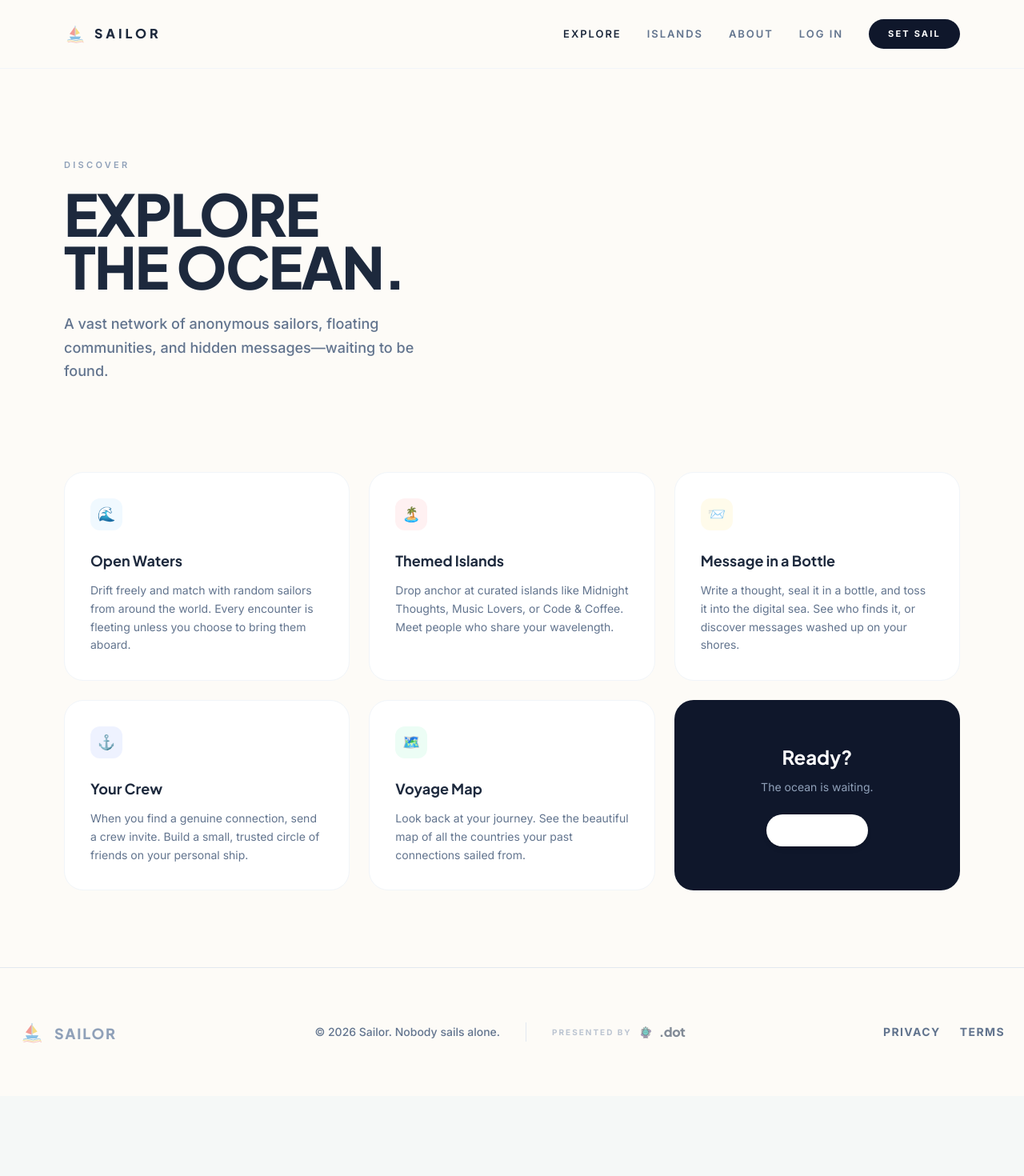
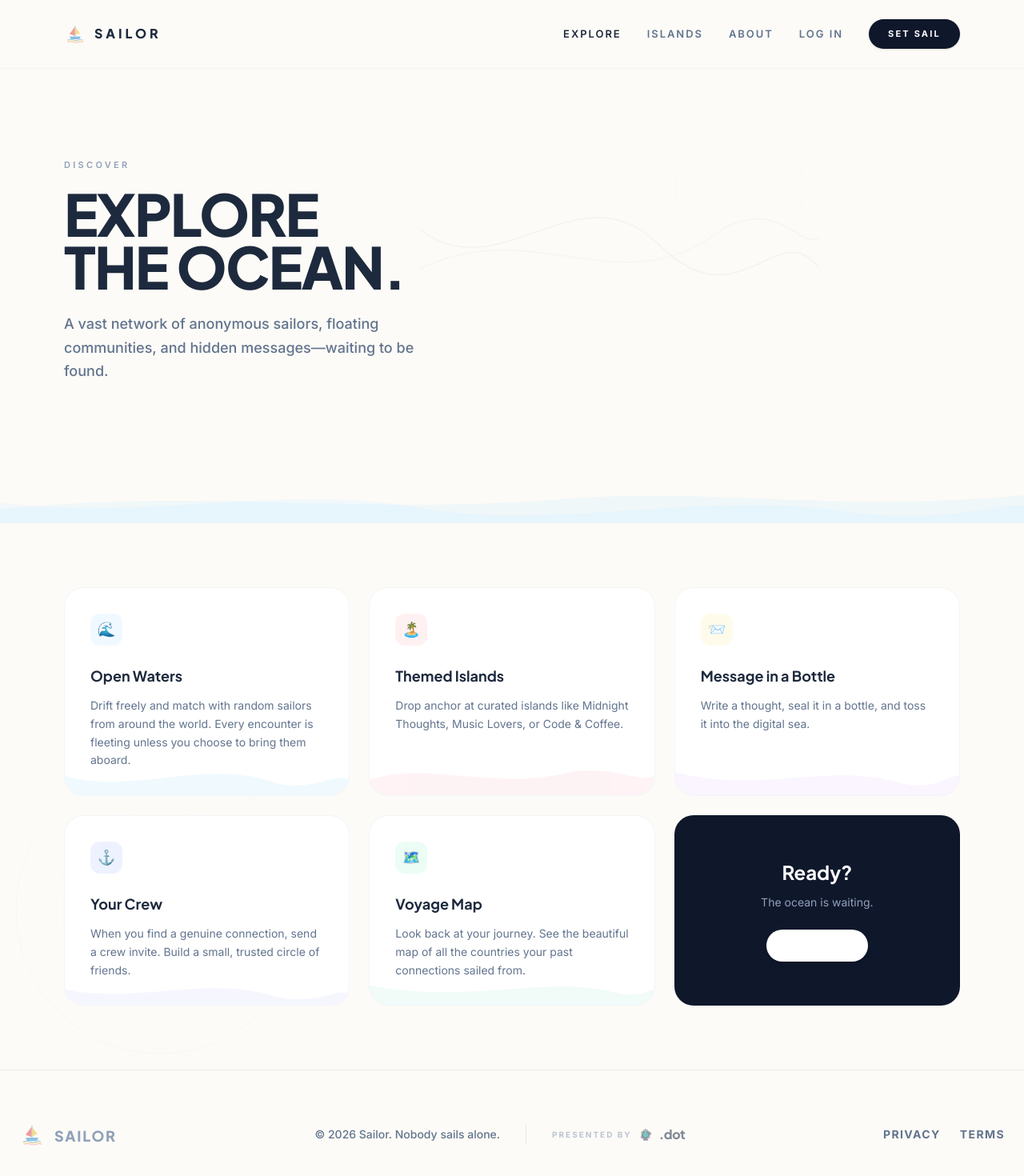
Before and after one commit to cser-utkarsh-raj/Sailor, a Next.js app: page /explore in a window 1280 px wide. Shown: the top 1470 px of the page at 80% size. Before the commit the page ends 1370 px from the top, so only its background shows below. Built offline with nearby package versions, Linux system fonts and the light colour scheme.

Commit message:
Update authentication routing and top nav PWA install button

```diff
--- a/src/app/about/page.tsx
+++ b/src/app/about/page.tsx
@@ -3,9 +3,22 @@
 import Link from "next/link";
 import SailorLogo from "@/components/illustrations/SailorLogo";
 import DotLogo from "@/components/illustrations/DotLogo";
+import Button from "@/components/ui/Button";
 import { useState, useEffect } from "react";
+import { useSailor } from "@/lib/store/sailor-context";
 
 export default function AboutPage() {
+  const { isOnboarded } = useSailor();
+  const [deferredPrompt, setDeferredPrompt] = useState<any>(null);
+
+  useEffect(() => {
+    const handler = (e: Event) => {
+      e.preventDefault();
+      setDeferredPrompt(e);
+    };
+    window.addEventListener('beforeinstallprompt', handler);
+    return () => window.removeEventListener('beforeinstallprompt', handler);
+  }, []);
   return (
     <div className="relative min-h-screen bg-[#FDFBF7] overflow-x-hidden font-sans">
 
@@ -22,16 +35,39 @@ export default function AboutPage() {
             <Link href="/about" className="text-slate-800">About</Link>
             <Link href="/login" className="hover:text-slate-800 transition-colors">Log In</Link>
           </div>
-          <Link href="/onboarding">
-            <button className="bg-slate-900 text-white text-[11px] font-bold uppercase tracking-[0.2em] px-6 py-2.5 rounded-full hover:bg-slate-700 transition-colors">
-              Set Sail
-            </button>
-          </Link>
+          <div className="flex items-center gap-3">
+            {deferredPrompt ? (
+              <button
+                onClick={() => {
+                  deferredPrompt.prompt();
+                  deferredPrompt.userChoice.then((choiceResult: any) => {
+                    if (choiceResult.outcome === 'accepted') setDeferredPrompt(null);
+                  });
+                }}
+                className="bg-slate-900 text-white text-[11px] font-bold uppercase tracking-[0.2em] px-6 py-2.5 rounded-full hover:bg-slate-700 transition-colors flex items-center gap-2 shadow-sm hover:shadow-md hover:-translate-y-0.5"
+              >
+                <svg width="13" height="13" viewBox="0 0 24 24" fill="none" stroke="currentColor" strokeWidth="2.5" strokeLinecap="round" strokeLinejoin="round"><path d="M21 15v4a2 2 0 0 1-2 2H5a2 2 0 0 1-2-2v-4"/><polyline points="7 10 12 15 17 10"/><line x1="12" y1="15" x2="12" y2="3"/></svg>
+                Download App
+              </button>
+            ) : (
+              <Link href={isOnboarded ? "/sea" : "/onboarding"}>
+                <button className="bg-slate-900 text-white text-[11px] font-bold uppercase tracking-[0.2em] px-6 py-2.5 rounded-full hover:bg-slate-700 transition-colors shadow-sm hover:shadow-md hover:-translate-y-0.5">
+                  Set Sail
+                </button>
+              </Link>
+            )}
+          </div>
         </div>
       </nav>
 
       {/* Hero */}
-      <header className="px-6 py-20 md:py-28 md:px-12 lg:px-20 max-w-5xl">
+      <header className="relative px-6 py-20 md:py-28 md:px-12 lg:px-20 max-w-5xl overflow-hidden">
+        <div className="absolute top-0 right-0 w-[500px] h-[400px] opacity-[0.04] pointer-events-none">
+          <svg viewBox="0 0 500 400" fill="none" className="w-full h-full">
+            <path d="M0,200 C100,280 200,120 300,220 C400,320 450,180 500,250" stroke="#0284c7" strokeWidth="2" fill="none"/>
+            <circle cx="350" cy="180" r="100" stroke="#0284c7" strokeWidth="0.5"/>
+          </svg>
+        </div>
         <p className="text-[11px] font-semibold uppercase tracking-[0.3em] text-slate-400 mb-5">The Vision</p>
         <h1 className="font-heading text-[3rem] md:text-[4.5rem] font-extrabold text-slate-800 tracking-tight leading-[0.92] uppercase mb-6">
           Nobody Sails<br />Alone.
@@ -41,9 +77,24 @@ export default function AboutPage() {
         </p>
       </header>
 
+      {/* Wave transition */}
+      <div className="relative w-full h-16">
+        <svg viewBox="0 0 1440 60" className="absolute bottom-0 w-full" preserveAspectRatio="none">
+          <path d="M0,30 C200,60 400,0 600,40 C800,70 1000,10 1200,45 C1350,60 1400,30 1440,35 L1440,60 L0,60 Z" fill="#e0f2fe" opacity="0.4"/>
+          <path d="M0,40 C300,10 500,50 800,25 C1000,10 1200,45 1440,20 L1440,60 L0,60 Z" fill="#bae6fd" opacity="0.2"/>
+        </svg>
+      </div>
+
       {/* The Journey */}
-      <section className="px-6 md:px-12 lg:px-20 pb-24">
-        <div className="max-w-5xl">
+      <section className="relative px-6 md:px-12 lg:px-20 py-20 overflow-hidden">
+        <div className="absolute bottom-0 right-0 w-[400px] h-[400px] opacity-[0.03] pointer-events-none">
+          <svg viewBox="0 0 400 400" fill="none" className="w-full h-full">
+            <circle cx="200" cy="200" r="180" stroke="#0284c7" strokeWidth="1"/>
+            <circle cx="200" cy="200" r="130" stroke="#0284c7" strokeWidth="0.5"/>
+          </svg>
+        </div>
+
+        <div className="max-w-5xl relative z-10">
           <p className="text-[11px] font-semibold uppercase tracking-[0.3em] text-slate-400 mb-6">How it works</p>
 
           <div className="grid grid-cols-1 md:grid-cols-5 gap-8">
@@ -76,6 +127,28 @@ export default function AboutPage() {
         </div>
       </section>
 
+      {/* Ocean band CTA */}
+      <section className="relative w-full py-20 lg:py-28 overflow-hidden">
+        <div className="absolute inset-0 bg-gradient-to-br from-[#e0f2fe] via-[#bae6fd] to-[#7dd3fc] z-0" />
+        <svg className="absolute top-0 left-0 w-full h-10" viewBox="0 0 1440 40" preserveAspectRatio="none">
+          <path d="M0,40 C300,10 600,35 900,15 C1100,5 1300,30 1440,10 L1440,0 L0,0 Z" fill="#FDFBF7"/>
+        </svg>
+        <svg className="absolute bottom-0 left-0 w-full h-10" viewBox="0 0 1440 40" preserveAspectRatio="none">
+          <path d="M0,0 C200,30 500,5 800,25 C1000,35 1300,10 1440,20 L1440,40 L0,40 Z" fill="#FDFBF7"/>
+        </svg>
+
+        <div className="relative z-10 max-w-3xl mx-auto px-6 text-center">
+          <h2 className="font-heading text-3xl md:text-4xl font-extrabold text-slate-800 tracking-tight uppercase leading-tight mb-6">
+            The ocean is waiting.
+          </h2>
+          <Link href={isOnboarded ? "/sea" : "/onboarding"}>
+            <Button className="rounded-full bg-slate-900 text-white hover:bg-slate-800 font-bold px-10 py-3.5 text-xs uppercase tracking-[0.2em] border-none shadow-lg hover:-translate-y-0.5 transition-all">
+              Start Sailing
+            </Button>
+          </Link>
+        </div>
+      </section>
+
       {/* Footer */}
       <footer className="bg-[#FDFBF7] text-slate-500 py-16 px-6 border-t border-slate-200">
         <div className="max-w-7xl mx-auto flex flex-col md:flex-row justify-between items-center gap-8">
--- a/src/app/explore/page.tsx
+++ b/src/app/explore/page.tsx
@@ -5,8 +5,10 @@ import SailorLogo from "@/components/illustrations/SailorLogo";
 import DotLogo from "@/components/illustrations/DotLogo";
 import Button from "@/components/ui/Button";
 import { useState, useEffect } from "react";
+import { useSailor } from "@/lib/store/sailor-context";
 
 export default function ExplorePage() {
+  const { isOnboarded } = useSailor();
   const [deferredPrompt, setDeferredPrompt] = useState<any>(null);
 
   useEffect(() => {
@@ -34,16 +36,42 @@ export default function ExplorePage() {
             <Link href="/about" className="hover:text-slate-800 transition-colors">About</Link>
             <Link href="/login" className="hover:text-slate-800 transition-colors">Log In</Link>
           </div>
-          <Link href="/onboarding">
-            <button className="bg-slate-900 text-white text-[11px] font-bold uppercase tracking-[0.2em] px-6 py-2.5 rounded-full hover:bg-slate-700 transition-colors">
-              Set Sail
-            </button>
-          </Link>
+          <div className="flex items-center gap-3">
+            {deferredPrompt ? (
+              <button
+                onClick={() => {
+                  deferredPrompt.prompt();
+                  deferredPrompt.userChoice.then((choiceResult: any) => {
+                    if (choiceResult.outcome === 'accepted') setDeferredPrompt(null);
+                  });
+                }}
+                className="bg-slate-900 text-white text-[11px] font-bold uppercase tracking-[0.2em] px-6 py-2.5 rounded-full hover:bg-slate-700 transition-colors flex items-center gap-2 shadow-sm hover:shadow-md hover:-translate-y-0.5"
+              >
+                <svg width="13" height="13" viewBox="0 0 24 24" fill="none" stroke="currentColor" strokeWidth="2.5" strokeLinecap="round" strokeLinejoin="round"><path d="M21 15v4a2 2 0 0 1-2 2H5a2 2 0 0 1-2-2v-4"/><polyline points="7 10 12 15 17 10"/><line x1="12" y1="15" x2="12" y2="3"/></svg>
+                Download App
+              </button>
+            ) : (
+              <Link href={isOnboarded ? "/sea" : "/onboarding"}>
+                <button className="bg-slate-900 text-white text-[11px] font-bold uppercase tracking-[0.2em] px-6 py-2.5 rounded-full hover:bg-slate-700 transition-colors shadow-sm hover:shadow-md hover:-translate-y-0.5">
+                  Set Sail
+                </button>
+              </Link>
+            )}
+          </div>
         </div>
       </nav>
 
-      {/* Hero */}
-      <header className="px-6 py-20 md:py-28 md:px-12 lg:px-20 max-w-5xl">
+      {/* Hero header with subtle ocean accent */}
+      <header className="relative px-6 py-20 md:py-28 md:px-12 lg:px-20 max-w-5xl overflow-hidden">
+        {/* Background wave decoration */}
+        <div className="absolute top-0 right-0 w-[500px] h-[400px] opacity-[0.04] pointer-events-none">
+          <svg viewBox="0 0 500 400" fill="none" className="w-full h-full">
+            <path d="M0,200 C100,280 200,120 300,220 C400,320 450,180 500,250" stroke="#0284c7" strokeWidth="2" fill="none"/>
+            <path d="M0,250 C150,180 250,300 380,200 C450,160 480,230 500,210" stroke="#0284c7" strokeWidth="1.5" fill="none"/>
+            <circle cx="400" cy="150" r="80" stroke="#0284c7" strokeWidth="0.5"/>
+          </svg>
+        </div>
+
         <p className="text-[11px] font-semibold uppercase tracking-[0.3em] text-slate-400 mb-5">Discover</p>
         <h1 className="font-heading text-[3rem] md:text-[4.5rem] font-extrabold text-slate-800 tracking-tight leading-[0.92] uppercase mb-6">
           Explore<br />The Ocean.
@@ -53,36 +81,77 @@ export default function ExplorePage() {
         </p>
       </header>
 
+      {/* Wave transition */}
+      <div className="relative w-full h-16">
+        <svg viewBox="0 0 1440 60" className="absolute bottom-0 w-full" preserveAspectRatio="none">
+          <path d="M0,30 C200,60 400,0 600,40 C800,70 1000,10 1200,45 C1350,60 1400,30 1440,35 L1440,60 L0,60 Z" fill="#e0f2fe" opacity="0.4"/>
+          <path d="M0,40 C300,10 500,50 800,25 C1000,10 1200,45 1440,20 L1440,60 L0,60 Z" fill="#bae6fd" opacity="0.2"/>
+        </svg>
+      </div>
+
       {/* Features */}
-      <section className="px-6 md:px-12 lg:px-20 pb-24">
-        <div className="grid grid-cols-1 md:grid-cols-2 lg:grid-cols-3 gap-6 max-w-6xl">
+      <section className="relative px-6 md:px-12 lg:px-20 py-20 overflow-hidden">
+        {/* Subtle background ocean circles */}
+        <div className="absolute bottom-0 left-0 w-[400px] h-[400px] opacity-[0.03] pointer-events-none">
+          <svg viewBox="0 0 400 400" fill="none" className="w-full h-full">
+            <circle cx="200" cy="200" r="180" stroke="#0284c7" strokeWidth="1"/>
+            <circle cx="200" cy="200" r="130" stroke="#0284c7" strokeWidth="0.5"/>
+          </svg>
+        </div>
 
-          <div className="p-8 bg-white rounded-3xl border border-slate-100 hover:shadow-[0_16px_40px_rgba(2,132,199,0.06)] transition-all duration-500 hover:-translate-y-1">
-            <div className="w-10 h-10 rounded-xl bg-sky-50 flex items-center justify-center text-lg mb-6">🌊</div>
+        <div className="grid grid-cols-1 md:grid-cols-2 lg:grid-cols-3 gap-6 max-w-6xl relative z-10">
+
+          <div className="group relative p-8 bg-white rounded-3xl border border-slate-100 hover:shadow-[0_16px_40px_rgba(2,132,199,0.08)] transition-all duration-500 hover:-translate-y-1 overflow-hidden">
+            <div className="absolute bottom-0 left-0 w-full h-12 opacity-[0.06] pointer-events-none">
+              <svg viewBox="0 0 400 50" className="w-full h-full" preserveAspectRatio="none">
+                <path d="M0,25 C100,50 200,0 300,35 C350,45 380,20 400,30 L400,50 L0,50 Z" fill="#0ea5e9"/>
+              </svg>
+            </div>
+            <div className="w-10 h-10 rounded-xl bg-sky-50 flex items-center justify-center text-lg mb-6 group-hover:scale-110 transition-transform">🌊</div>
             <h3 className="font-heading font-bold text-lg text-slate-800 mb-3">Open Waters</h3>
             <p className="text-slate-500 text-sm leading-relaxed">Drift freely and match with random sailors from around the world. Every encounter is fleeting unless you choose to bring them aboard.</p>
           </div>
 
-          <div className="p-8 bg-white rounded-3xl border border-slate-100 hover:shadow-[0_16px_40px_rgba(244,63,94,0.06)] transition-all duration-500 hover:-translate-y-1">
-            <div className="w-10 h-10 rounded-xl bg-rose-50 flex items-center justify-center text-lg mb-6">🏝️</div>
+          <div className="group relative p-8 bg-white rounded-3xl border border-slate-100 hover:shadow-[0_16px_40px_rgba(244,63,94,0.08)] transition-all duration-500 hover:-translate-y-1 overflow-hidden">
+            <div className="absolute bottom-0 left-0 w-full h-12 opacity-[0.06] pointer-events-none">
+              <svg viewBox="0 0 400 50" className="w-full h-full" preserveAspectRatio="none">
+                <path d="M0,30 C80,5 180,45 280,20 C340,10 380,35 400,25 L400,50 L0,50 Z" fill="#f43f5e"/>
+              </svg>
+            </div>
+            <div className="w-10 h-10 rounded-xl bg-rose-50 flex items-center justify-center text-lg mb-6 group-hover:scale-110 transition-transform">🏝️</div>
             <h3 className="font-heading font-bold text-lg text-slate-800 mb-3">Themed Islands</h3>
-            <p className="text-slate-500 text-sm leading-relaxed">Drop anchor at curated islands like Midnight Thoughts, Music Lovers, or Code &amp; Coffee. Meet people who share your wavelength.</p>
+            <p className="text-slate-500 text-sm leading-relaxed">Drop anchor at curated islands like Midnight Thoughts, Music Lovers, or Code &amp; Coffee.</p>
           </div>
 
-          <div className="p-8 bg-white rounded-3xl border border-slate-100 hover:shadow-[0_16px_40px_rgba(168,85,247,0.06)] transition-all duration-500 hover:-translate-y-1">
-            <div className="w-10 h-10 rounded-xl bg-amber-50 flex items-center justify-center text-lg mb-6">📨</div>
+          <div className="group relative p-8 bg-white rounded-3xl border border-slate-100 hover:shadow-[0_16px_40px_rgba(168,85,247,0.08)] transition-all duration-500 hover:-translate-y-1 overflow-hidden">
+            <div className="absolute bottom-0 left-0 w-full h-12 opacity-[0.06] pointer-events-none">
+              <svg viewBox="0 0 400 50" className="w-full h-full" preserveAspectRatio="none">
+                <path d="M0,20 C120,50 220,5 320,35 C370,45 390,20 400,25 L400,50 L0,50 Z" fill="#a855f7"/>
+              </svg>
+            </div>
+            <div className="w-10 h-10 rounded-xl bg-amber-50 flex items-center justify-center text-lg mb-6 group-hover:scale-110 transition-transform">📨</div>
             <h3 className="font-heading font-bold text-lg text-slate-800 mb-3">Message in a Bottle</h3>
-            <p className="text-slate-500 text-sm leading-relaxed">Write a thought, seal it in a bottle, and toss it into the digital sea. See who finds it, or discover messages washed up on your shores.</p>
+            <p className="text-slate-500 text-sm leading-relaxed">Write a thought, seal it in a bottle, and toss it into the digital sea.</p>
           </div>
 
-          <div className="p-8 bg-white rounded-3xl border border-slate-100 hover:shadow-[0_16px_40px_rgba(99,102,241,0.06)] transition-all duration-500 hover:-translate-y-1">
-            <div className="w-10 h-10 rounded-xl bg-indigo-50 flex items-center justify-center text-lg mb-6">⚓</div>
+          <div className="group relative p-8 bg-white rounded-3xl border border-slate-100 hover:shadow-[0_16px_40px_rgba(99,102,241,0.08)] transition-all duration-500 hover:-translate-y-1 overflow-hidden">
+            <div className="absolute bottom-0 left-0 w-full h-12 opacity-[0.06] pointer-events-none">
+              <svg viewBox="0 0 400 50" className="w-full h-full" preserveAspectRatio="none">
+                <path d="M0,30 C100,50 200,10 300,40 C350,50 380,30 400,35 L400,50 L0,50 Z" fill="#6366f1"/>
+              </svg>
+            </div>
+            <div className="w-10 h-10 rounded-xl bg-indigo-50 flex items-center justify-center text-lg mb-6 group-hover:scale-110 transition-transform">⚓</div>
             <h3 className="font-heading font-bold text-lg text-slate-800 mb-3">Your Crew</h3>
-            <p className="text-slate-500 text-sm leading-relaxed">When you find a genuine connection, send a crew invite. Build a small, trusted circle of friends on your personal ship.</p>
+            <p className="text-slate-500 text-sm leading-relaxed">When you find a genuine connection, send a crew invite. Build a small, trusted circle of friends.</p>
           </div>
 
-          <div className="p-8 bg-white rounded-3xl border border-slate-100 hover:shadow-[0_16px_40px_rgba(16,185,129,0.06)] transition-all duration-500 hover:-translate-y-1">
-            <div className="w-10 h-10 rounded-xl bg-emerald-50 flex items-center justify-center text-lg mb-6">🗺️</div>
+          <div className="group relative p-8 bg-white rounded-3xl border border-slate-100 hover:shadow-[0_16px_40px_rgba(16,185,129,0.08)] transition-all duration-500 hover:-translate-y-1 overflow-hidden">
+            <div className="absolute bottom-0 left-0 w-full h-12 opacity-[0.06] pointer-events-none">
+              <svg viewBox="0 0 400 50" className="w-full h-full" preserveAspectRatio="none">
+                <path d="M0,25 C150,50 250,10 350,35 C380,42 400,28 400,30 L400,50 L0,50 Z" fill="#10b981"/>
+              </svg>
+            </div>
+            <div className="w-10 h-10 rounded-xl bg-emerald-50 flex items-center justify-center text-lg mb-6 group-hover:scale-110 transition-transform">🗺️</div>
             <h3 className="font-heading font-bold text-lg text-slate-800 mb-3">Voyage Map</h3>
             <p className="text-slate-500 text-sm leading-relaxed">Look back at your journey. See the beautiful map of all the countries your past connections sailed from.</p>
           </div>
@@ -90,7 +159,7 @@ export default function ExplorePage() {
           <div className="p-8 bg-slate-900 rounded-3xl text-white flex flex-col justify-center items-center text-center hover:-translate-y-1 transition-all duration-500">
             <h3 className="font-heading font-bold text-2xl mb-3">Ready?</h3>
             <p className="text-slate-400 text-sm mb-6">The ocean is waiting.</p>
-            <Link href="/onboarding">
+            <Link href={isOnboarded ? "/sea" : "/onboarding"}>
               <Button className="rounded-full bg-white text-slate-900 hover:bg-slate-100 font-bold uppercase tracking-[0.15em] px-8 py-3 text-xs border-none">
                 Set Sail
               </Button>
--- a/src/app/page.tsx
+++ b/src/app/page.tsx
@@ -6,8 +6,10 @@ import SailorLogo from "@/components/illustrations/SailorLogo";
 import DotLogo from "@/components/illustrations/DotLogo";
 import Button from "@/components/ui/Button";
 import { useState, useEffect } from "react";
+import { useSailor } from "@/lib/store/sailor-context";
 
 export default function LandingPage() {
+  const { isOnboarded } = useSailor();
   const [deferredPrompt, setDeferredPrompt] = useState<any>(null);
 
   useEffect(() => {
@@ -40,7 +42,7 @@ export default function LandingPage() {
           </div>
 
           <div className="flex items-center gap-3">
-            {deferredPrompt && (
+            {deferredPrompt ? (
               <button
                 onClick={() => {
                   deferredPrompt.prompt();
@@ -48,17 +50,18 @@ export default function LandingPage() {
                     if (choiceResult.outcome === 'accepted') setDeferredPrompt(null);
                   });
                 }}
-                className="hidden md:flex items-center gap-1.5 text-slate-500 hover:text-slate-800 font-semibold tracking-[0.1em] uppercase text-[11px] transition-colors"
+                className="bg-slate-900 text-white text-[11px] font-bold uppercase tracking-[0.2em] px-6 py-2.5 rounded-full hover:bg-slate-700 transition-colors flex items-center gap-2 shadow-sm hover:shadow-md hover:-translate-y-0.5"
               >
                 <svg width="13" height="13" viewBox="0 0 24 24" fill="none" stroke="currentColor" strokeWidth="2.5" strokeLinecap="round" strokeLinejoin="round"><path d="M21 15v4a2 2 0 0 1-2 2H5a2 2 0 0 1-2-2v-4"/><polyline points="7 10 12 15 17 10"/><line x1="12" y1="15" x2="12" y2="3"/></svg>
-                Install
+                Download App
               </button>
+            ) : (
+              <Link href={isOnboarded ? "/sea" : "/onboarding"}>
+                <button className="bg-slate-900 text-white text-[11px] font-bold uppercase tracking-[0.2em] px-6 py-2.5 rounded-full hover:bg-slate-700 transition-colors shadow-sm hover:shadow-md hover:-translate-y-0.5">
+                  Set Sail
+                </button>
+              </Link>
             )}
-            <Link href="/onboarding">
-              <button className="bg-slate-900 text-white text-[11px] font-bold uppercase tracking-[0.2em] px-6 py-2.5 rounded-full hover:bg-slate-700 transition-colors">
-                Set Sail
-              </button>
-            </Link>
           </div>
         </div>
       </nav>
@@ -69,13 +72,7 @@ export default function LandingPage() {
       <section className="relative w-full min-h-screen flex items-end lg:items-center overflow-hidden">
 
         {/* ---- ILLUSTRATED SCENE (Right side) ---- */}
-        <div className="absolute inset-0 z-0 bg-[#FDFBF7]">
-          {/* Subtle 5% watermark of the full image behind the text on the left */}
-          <div
-            className="absolute inset-0 w-full h-full bg-cover bg-center opacity-[0.05]"
-            style={{ backgroundImage: "url('/coastal_ship_hero.jpg')" }}
-          />
-
+        <div className="absolute inset-0 z-0">
           {/* SVG clipPath — organic irregular mask, pushed right so text has clean white space */}
           <svg className="absolute" width="0" height="0">
             <defs>
@@ -107,21 +104,20 @@ export default function LandingPage() {
           />
         </div>
 
-        {/* ---- HERO TEXT (Left side, clean space) ---- */}
+        {/* ---- HERO TEXT (Left side, clean white space) ---- */}
         <div className="relative z-20 w-full px-6 md:px-12 lg:px-20 pt-36 pb-24 lg:pt-0 lg:pb-0">
           <div className="max-w-md lg:max-w-lg">
-            <p className="text-[11px] md:text-xs font-semibold uppercase tracking-[0.3em] text-slate-500 mb-5">
-              Chat anonymously
+            <p className="text-[11px] md:text-xs font-semibold uppercase tracking-[0.3em] text-slate-400 mb-5">
+              Sail anonymously
             </p>
-            <h1 className="font-heading text-[3.2rem] md:text-[4.5rem] lg:text-[5.5rem] font-extrabold text-slate-800 tracking-tight leading-[0.92] uppercase mb-6 drop-shadow-sm">
-              Go<br />Offshore
+            <h1 className="font-heading text-[3.2rem] md:text-[4.5rem] lg:text-[5.5rem] font-extrabold text-slate-800 tracking-tight leading-[0.92] uppercase mb-6">
+              Go<br />Offshore.
             </h1>
-            <p className="text-slate-600 text-base md:text-lg leading-relaxed max-w-sm mb-10 font-medium">
-              <span className="font-bold text-slate-800 block mb-1">Meet your people.</span>
-              Connect with real people online and chat completely anonymously.
+            <p className="text-slate-500 text-base md:text-lg leading-relaxed max-w-sm mb-10 font-medium">
+              Meet someone you&apos;ve never met.
             </p>
             <div className="flex items-center gap-4">
-              <Link href="/onboarding">
+              <Link href={isOnboarded ? "/sea" : "/onboarding"}>
                 <Button className="rounded-full bg-coral-500 text-white hover:bg-coral-600 font-bold px-10 py-3.5 text-xs uppercase tracking-[0.2em] border-none shadow-md hover:shadow-lg hover:-translate-y-0.5 transition-all">
                   Set Sail
                 </Button>
@@ -269,7 +265,7 @@ export default function LandingPage() {
             transition={{ duration: 0.6, ease: "easeOut", delay: 0.4 }}
             viewport={{ once: true }}
           >
-            <Link href="/onboarding">
+            <Link href={isOnboarded ? "/sea" : "/onboarding"}>
               <Button className="rounded-full bg-slate-900 text-white hover:bg-slate-800 font-bold px-10 py-3.5 text-xs uppercase tracking-[0.2em] border-none shadow-lg hover:-translate-y-0.5 transition-all">
                 Start Sailing
               </Button>
```
